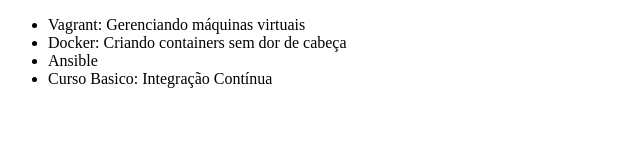
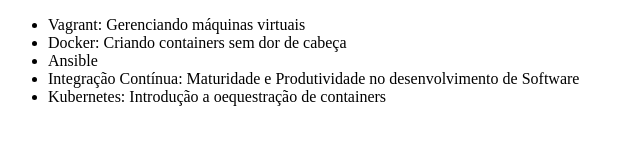
Before and after one commit to diegosm87/alura-git, a plain HTML site: page index.html in a window 1280 px wide. Shown: the whole page, without its empty margins (0-640 px from the left). Drawn offline with Linux system fonts and the light colour scheme.

Commit message:
Adicionado curso kubernetes

```diff
--- a/index.html
+++ b/index.html
@@ -9,7 +9,8 @@
         <li>Vagrant: Gerenciando máquinas virtuais</li>
         <li>Docker: Criando containers sem dor de cabeça</li>
         <li>Ansible</li>
-        <li>Curso Basico: Integração Contínua</li>
+        <li>Integração Contínua: Maturidade e Produtividade no desenvolvimento de Software</li>
+        <li>Kubernetes: Introdução a oequestração de containers</li>
     </ul>
 </body>
 </html>
```
